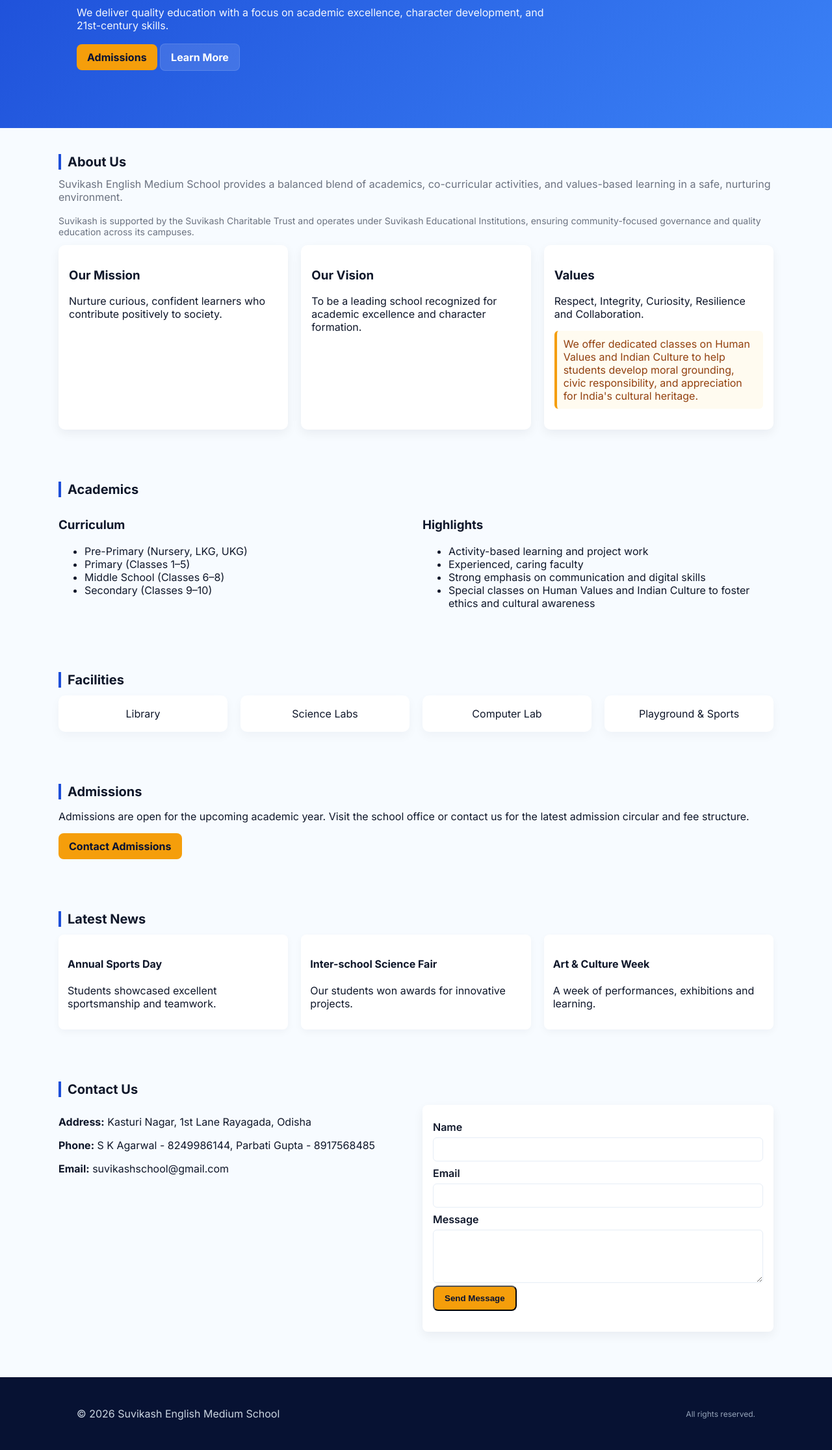
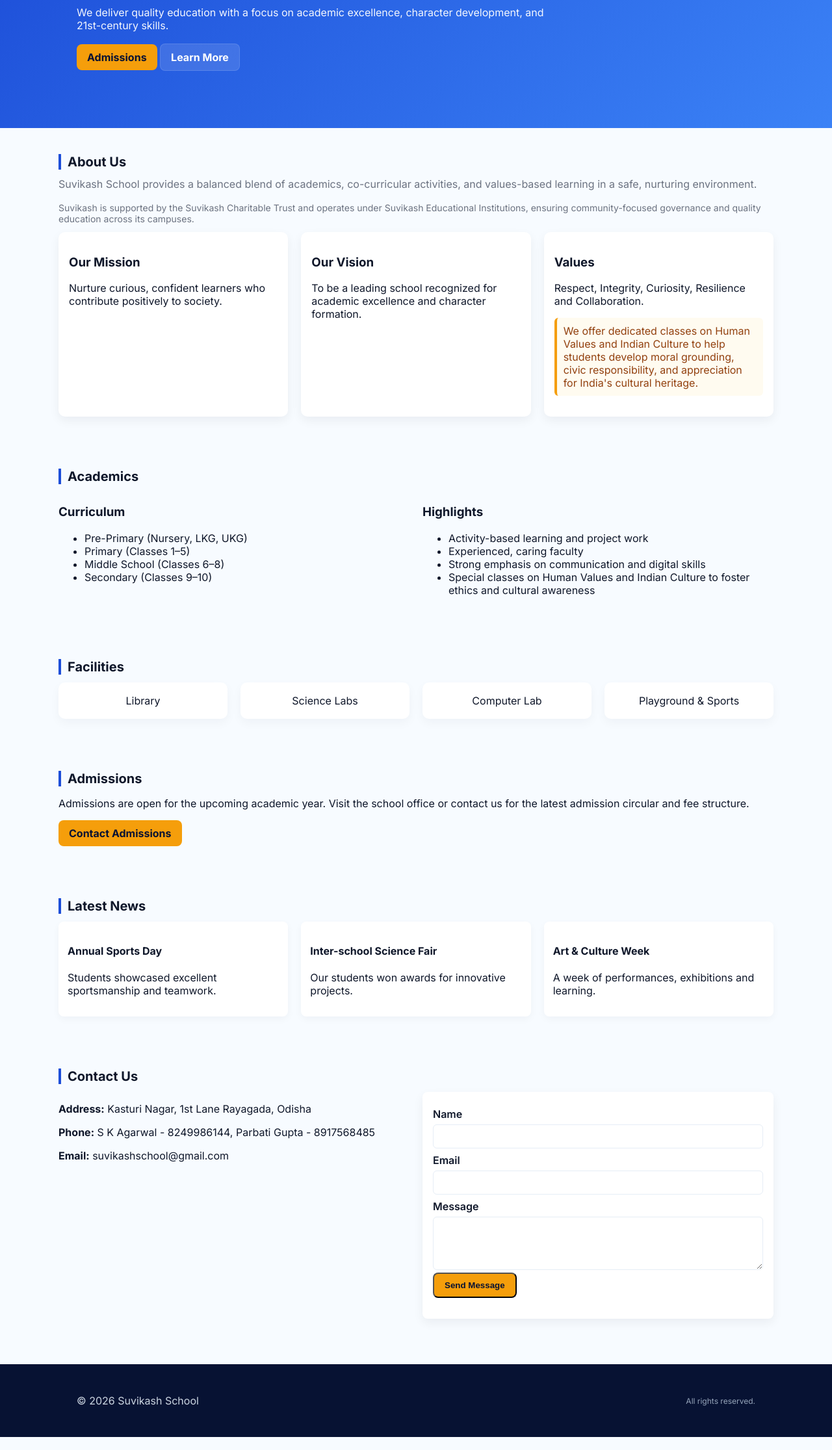
Before and after one commit to vivekweb0110/suvikash, a plain HTML site: page index.html in a window 1280 px wide. Shown: the part 241-2472 px from the top of the page at 65% size. Drawn offline with Linux system fonts and the light colour scheme.

Commit message:
removing english medium

```diff
--- a/index.html
+++ b/index.html
@@ -4,7 +4,7 @@
     <meta charset="utf-8">
     <meta name="viewport" content="width=device-width, initial-scale=1">
     <title>Suvikash School — Inspiring Minds</title>
-    <meta name="description" content="Suvikash English Medium School — academic excellence, character building and holistic development.">
+    <meta name="description" content="Suvikash School — academic excellence, character building and holistic development.">
     <link rel="preconnect" href="https://fonts.gstatic.com" crossorigin>
     <link href="https://fonts.googleapis.com/css2?family=Inter:wght@300;400;600;700&display=swap" rel="stylesheet">
     <link rel="stylesheet" href="styles.css">
@@ -13,7 +13,7 @@
     {
         "@context": "https://schema.org",
         "@type": "School",
-        "name": "Suvikash English Medium School",
+        "name": "Suvikash School",
         "url": "",
         "address": {
             "@type": "PostalAddress",
@@ -60,7 +60,7 @@
 
         <section id="about" class="wrap section">
             <h2 class="section-title">About Us</h2>
-            <p class="section-lead">Suvikash English Medium School provides a balanced blend of academics, co-curricular activities, and values-based learning in a safe, nurturing environment.</p>
+            <p class="section-lead">Suvikash School provides a balanced blend of academics, co-curricular activities, and values-based learning in a safe, nurturing environment.</p>
             <p class="subtle">Suvikash is supported by the Suvikash Charitable Trust and operates under Suvikash Educational Institutions, ensuring community-focused governance and quality education across its campuses.</p>
             <div class="grid cols-3">
                 <article class="card">
@@ -161,7 +161,7 @@
 
     <footer class="site-footer">
         <div class="wrap footer-inner">
-            <div>© <span id="year"></span> Suvikash English Medium School</div>
+            <div>© <span id="year"></span> Suvikash School</div>
             <div class="small">All rights reserved.</div>
         </div>
     </footer>
```
